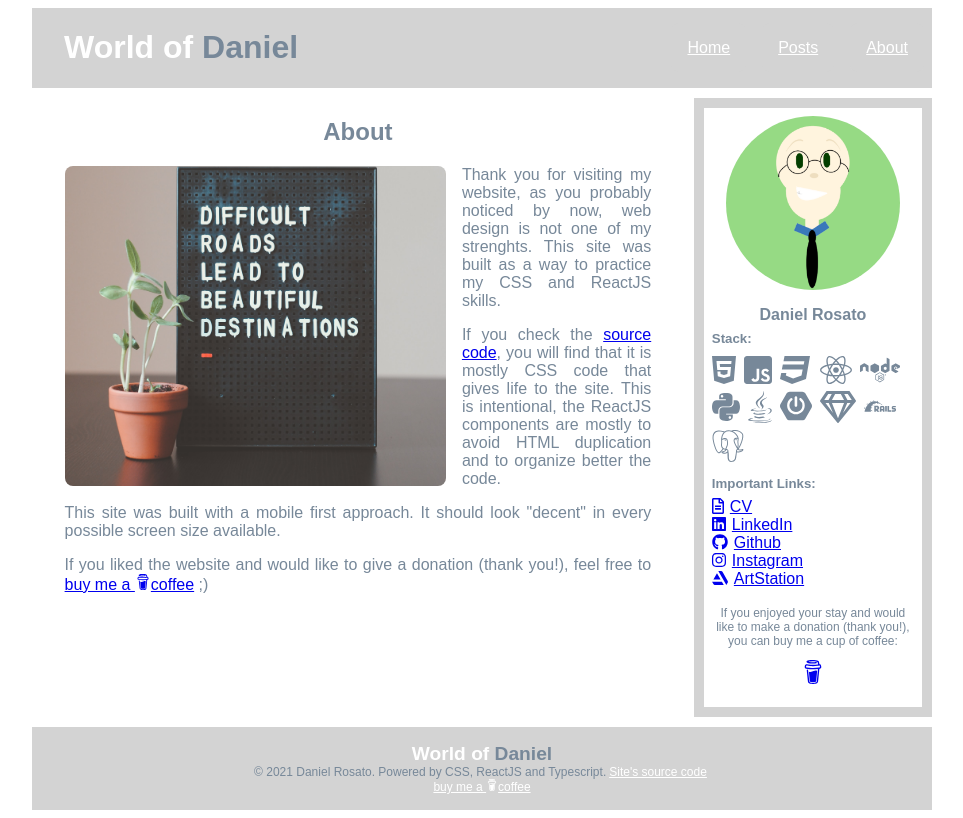
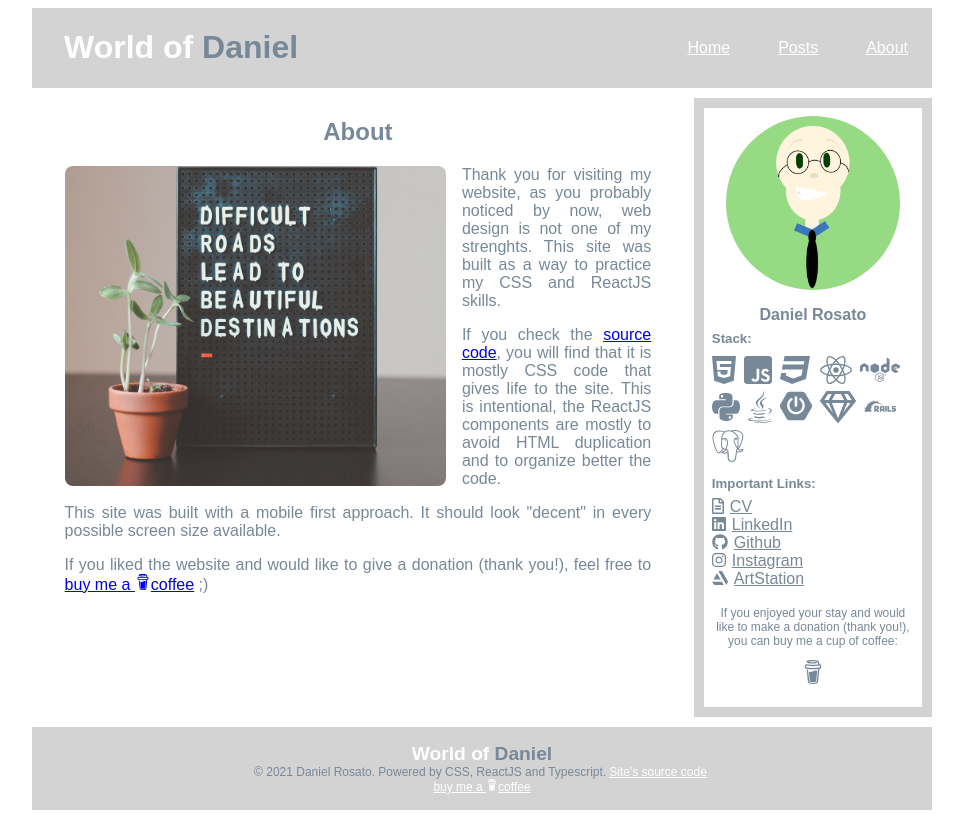
Before and after one commit to aros88/aros88.github.io, a React (Create React App) app: page /about in a window 1280 px wide. Shown: the whole page, without its empty margins (158-1121 px from the left). Built offline with nearby package versions, Linux system fonts and the light colour scheme.

Commit message:
add links

```diff
--- a/src/components/Aside.tsx
+++ b/src/components/Aside.tsx
@@ -20,7 +20,7 @@ const Aside: React.FC = (props) => {
       </div>
       <div className="aside-footer">
         <p>If you enjoyed your stay and would like to make a donation (thank you!), you can buy me a cup of coffee:</p>
-        <a href="#" target="_blank">
+        <a href="https://www.buymeacoffee.com/aros88" target="_blank">
           <SiBuymeacoffee title="buy me a coffee" />
         </a>
       </div>
--- a/src/components/DigitalArt.tsx
+++ b/src/components/DigitalArt.tsx
@@ -20,11 +20,11 @@ const DigitalArt: React.FC = (props) => {
           </p>
           <p>
             I am still very new to this, but you can check out my own stuff at{" "}
-            <a href="#" target="_blank">
+            <a href="https://www.instagram.com/paintd88" target="_blank">
               Instagram
             </a>{" "}
             or at{" "}
-            <a href="#" target="_blank">
+            <a href="https://www.artstation.com/aros88" target="_blank">
               ArtStation
             </a>
             .
--- a/src/components/Engineering.tsx
+++ b/src/components/Engineering.tsx
@@ -23,11 +23,14 @@ const Engineering: React.FC = () => {
           </p>
           <p>
             Here you can find my{" "}
-            <a href="#" target="_blank">
+            <a
+              href="https://docs.google.com/document/d/1KsBUzuq1yEyNMH401huHguZ26BNXvFTGhRA0u6Kx8gQ/edit?usp=sharing"
+              target="_blank"
+            >
               CV
             </a>{" "}
             and my{" "}
-            <a href="#" target="_blank">
+            <a href="https://www.linkedin.com/in/drosatom" target="_blank">
               LinkedIn
             </a>
             .
--- a/src/components/Footer.tsx
+++ b/src/components/Footer.tsx
@@ -18,7 +18,7 @@ const Footer: React.FC = () => {
           Site's source code
         </a>
         <br />
-        <a href="#" target="_blank">
+        <a href="https://www.buymeacoffee.com/aros88" target="_blank">
           buy me a <SiBuymeacoffee title="buy me a coffee" />coffee
         </a>
       </div>
--- a/src/components/Links.tsx
+++ b/src/components/Links.tsx
@@ -4,7 +4,7 @@ import {
   faLinkedin,
   faGithub,
   faInstagram,
-  faArtstation
+  faArtstation,
 } from "@fortawesome/free-brands-svg-icons";
 import { faFileAlt } from "@fortawesome/free-regular-svg-icons";
 
@@ -14,27 +14,30 @@ const Links: React.FC = () => {
       <h5>Important Links:</h5>
       <ul>
         <li>
-          <a href="#" target="_blank">
+          <a
+            href="https://docs.google.com/document/d/1KsBUzuq1yEyNMH401huHguZ26BNXvFTGhRA0u6Kx8gQ/edit?usp=sharing"
+            target="_blank"
+          >
             <FontAwesomeIcon icon={faFileAlt} /> <span>CV</span>
           </a>
         </li>
         <li>
-          <a href="#" target="_blank">
+          <a href="https://www.linkedin.com/in/drosatom" target="_blank">
             <FontAwesomeIcon icon={faLinkedin} /> <span>LinkedIn</span>
           </a>
         </li>
         <li>
-          <a href="#" target="_blank">
+          <a href="https://github.com/aros88" target="_blank">
             <FontAwesomeIcon icon={faGithub} /> <span>Github</span>
           </a>
         </li>
         <li>
-          <a href="#" target="_blank">
+          <a href="https://www.instagram.com/paintd88" target="_blank">
             <FontAwesomeIcon icon={faInstagram} /> <span>Instagram</span>
           </a>
         </li>
         <li>
-          <a href="#" target="_blank">
+          <a href="https://www.artstation.com/aros88" target="_blank">
             <FontAwesomeIcon icon={faArtstation} /> <span>ArtStation</span>
           </a>
         </li>
--- a/src/css/aside.css
+++ b/src/css/aside.css
@@ -7,6 +7,10 @@
   text-align: center;
   border: 10px solid lightgray;
   border-radius: 0em;
+}
+
+.aside a {
+  color: lightslategrey;
 }
 
 .aside h4 {
@@ -90,6 +94,10 @@
   font-size: 1.5rem;
 }
 
+.aside-footer a:hover {
+  color: black;
+}
+
 @media (min-width: 750px) {
   .aside {
     display: flex;
--- a/src/css/reading.css
+++ b/src/css/reading.css
@@ -5,7 +5,7 @@
 .reading-main img {
   width: 100%;
   max-height: 20em;
-  border-radius: 2em;
+  border-radius: 0.5em;
   object-fit: cover;
 }
 
--- a/src/css/travel.css
+++ b/src/css/travel.css
@@ -5,7 +5,7 @@
 .travel-main img {
   width: 100%;
   max-height: 20em;
-  border-radius: 2em;
+  border-radius: 0.5em;
   object-fit: cover;
 }
 
```
